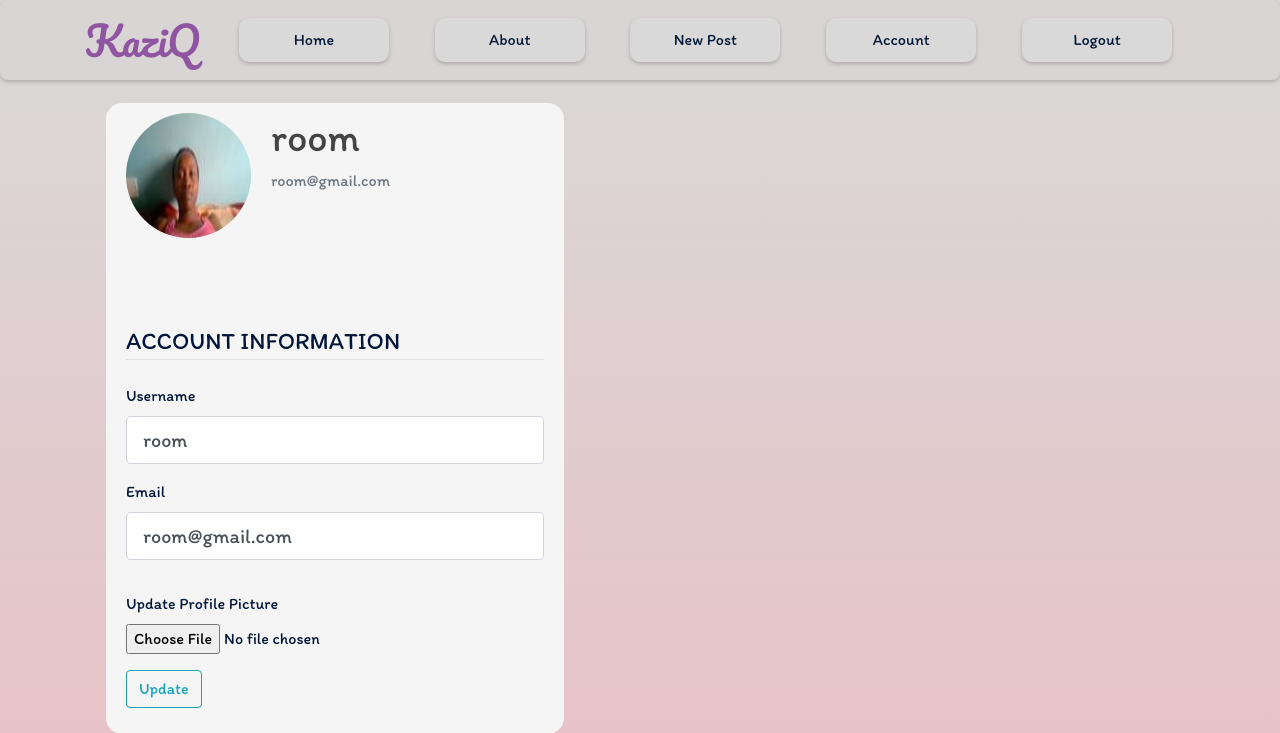
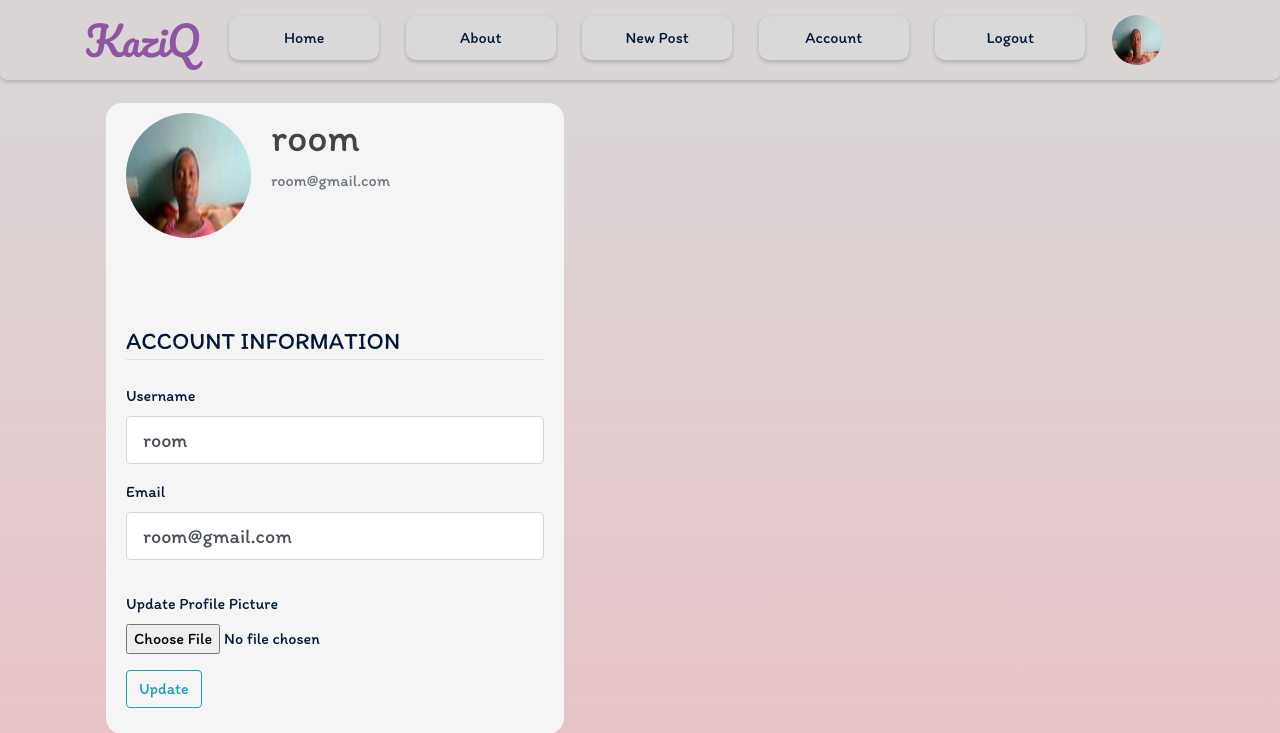
Before and after one commit to Rachael-Kibicho/KaziQ, a Flask app: page /account in a window 1280 px wide. Shown: the top 733 px of the page. Run offline with Flask 3, Linux system fonts and the light colour scheme; a user stored in the database is signed in; some libraries are stand-ins or nearby versions.

Commit message:
Account image is on the nav bar yay. Suck that!!

```diff
--- a/flaskblog/static/main.css
+++ b/flaskblog/static/main.css
@@ -44,9 +44,28 @@ body {
     height: 80px;
     border-radius:8px;
     box-shadow: 0 2px 4px 0 rgba(0,0,0,0.2);
-    margin:auto;
     margin-top: 0;
+    display:flex;
+    justify-content:center;
+    align-items:center;
 
+  }
+
+  #navbar-nav{
+    width:100%;
+    display:flex;
+    justify-content:space-around;
+    align-items:end;
+    margin-top:-5px;
+
+  }
+
+  .navbar-nav .account-img{
+    height: 50px;
+    width: 50px;
+    border-radius: 50%;
+    margin-right: 20px;
+    margin-bottom:-5px;
   }
 
   .navbar-nav{
@@ -77,6 +96,8 @@ body {
     font-style: normal;
     color: #011638;
     width:150px;
+    text-align:center;
+
   }
 
   .navbar-toggler{
@@ -264,6 +285,10 @@ footer{
   text-shadow: 2px 2px 4px #011638;
 }
 
+.profile-img{
+
+}
+
 .sidebar {
   width: 200px;
   padding: 20px;
--- a/flaskblog/templates/layout.html
+++ b/flaskblog/templates/layout.html
@@ -27,13 +27,14 @@
                     <span class="navbar-toggler-icon"></span>
                 </button>
                 <div class="collapse navbar-collapse" id="navbarToggle">
-                    <div class="navbar-nav mr-auto">
+                    <div class="navbar-nav mr-auto" id="navbar-nav">
                         <a class="nav-item nav-link" href="{{url_for('home')}}">Home</a>
                         <a class="nav-item nav-link" href="{{url_for('about')}}">About</a>
                         {% if current_user.is_authenticated %}
                         <a class="nav-item nav-link" href="{{url_for('new_post')}}">New Post</a>
                         <a class="nav-item nav-link" href="{{url_for('account')}}">Account</a>
                         <a class="nav-item nav-link" href="{{url_for('logout')}}">Logout</a>
+                        <img src="{{ url_for('static', filename='profile_pics/' + current_user.image_file) }}" alt="Profile" class="rounded-circle account-img">
                         {% else %}
                             <a class="nav-item nav-link" href="{{url_for('login')}}">Login</a>
                             <a class="nav-item nav-link" href="{{url_for('register')}}">Register</a>
```
Also changed, not shown: instance/site.db.
